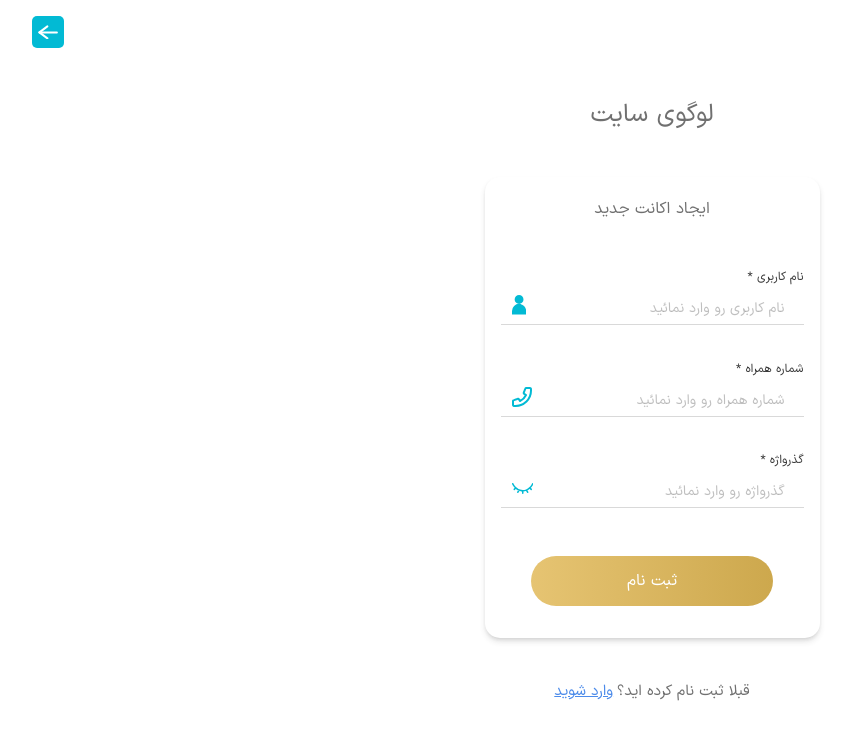
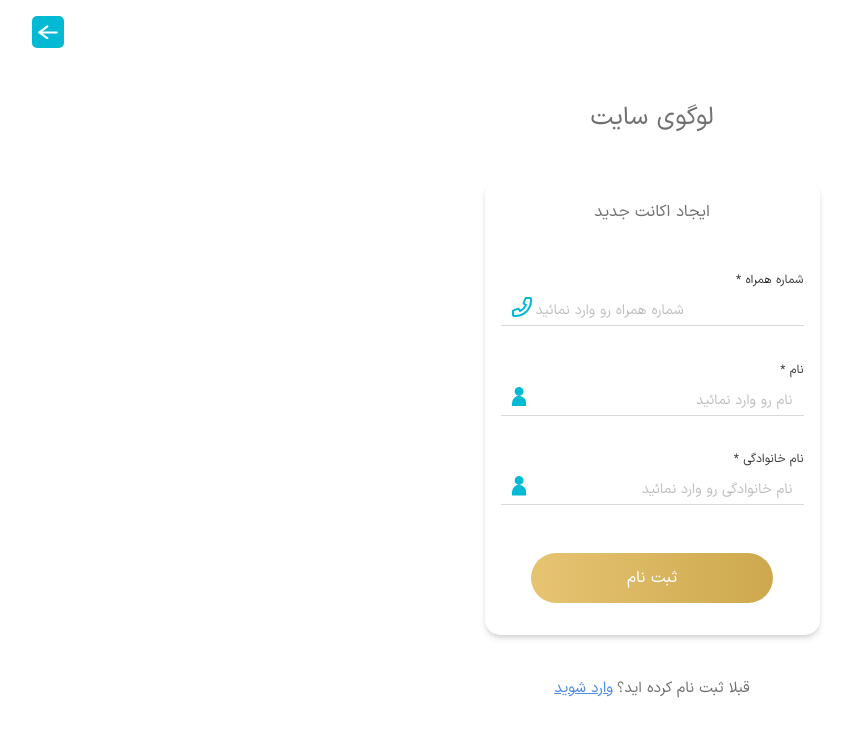
Before and after one commit to peyman-dev/Tadabor-App, a Next.js app: page /auth/register in a window 1280 px wide. Shown: the top 740 px of the page, without its empty margins (201-1053 px from the left). Built offline with nearby package versions, Linux system fonts and the light colour scheme.

Commit message:
Developed Login Page

```diff
--- a/app/actions.ts
+++ b/app/actions.ts
@@ -1,5 +1,14 @@
 import { sendRequest } from "./core/api/axios";
+import { ApiResponseType, LoginPayloadType } from "./core/types";
 
-export const login = async (payload) => {
-  const res = await sendRequest("USER").post("/Login/Login",);
+export const login = async (
+  payload: LoginPayloadType
+): Promise<ApiResponseType> => {
+  const res = await sendRequest().post("/Login/LoginPhone", null, {
+    headers: {
+      Phone: payload.Phone.toString(),
+    },
+  });
+  const data = await res.data;
+  return data;
 };
--- a/app/auth/login/page.tsx
+++ b/app/auth/login/page.tsx
@@ -1,9 +1,11 @@
 "use client"
 
+import { login } from '@/app/actions'
 import PrimaryButton from '@/app/components/common/buttons/primary-button'
 import { AuthInput } from '@/app/components/pages/auth/common/auth-input'
 import PasswordIcon from '@/app/components/svgs/PasswordIcon'
 import PhoneIcon from '@/app/components/svgs/PhoneIcon'
+import { LoginPayloadType } from '@/app/core/types'
 // import UserIcon from '@/app/components/svgs/UserIcon'
 import { loginValidation } from '@/app/core/validations/auth'
 import { zodResolver } from '@hookform/resolvers/zod'
@@ -28,7 +30,21 @@ const LoginPage = () => {
     const [isLoading, setIsLoading] = useState(false)
 
     const submitted = async (values: AuthValuesType) => {
-        // setIsLoading(true)
+
+        try {
+            setIsLoading(true)
+            const payload: LoginPayloadType = {
+                Phone: String(values.phoneNumber),
+            }
+
+            const res = await login(payload)
+            console.log(res)
+            toast.error(res.message)
+        } catch (error) {
+            console.log(error)
+        } finally {
+            setIsLoading(false)
+        }
 
     }
 
--- a/app/auth/register/page.tsx
+++ b/app/auth/register/page.tsx
@@ -1,48 +1,62 @@
 "use client"
 
-import React from 'react'
+import React, { useState } from 'react'
 import { AuthInput } from '../../components/pages/auth/common/auth-input'
 import UserIcon from '@/app/components/svgs/UserIcon'
 import { useForm } from 'react-hook-form'
 import PhoneIcon from '@/app/components/svgs/PhoneIcon'
 import PasswordIcon from '@/app/components/svgs/PasswordIcon'
 import PrimaryButton from '@/app/components/common/buttons/primary-button'
+import { RegisterType } from '@/app/core/types'
+import { zodResolver } from '@hookform/resolvers/zod'
+import { registerValidation } from '@/app/core/validations/auth'
 
 const RegisterPage = () => {
-  const { setValue } = useForm({
+  const [isLoading, setIsLoading] = useState(false)
+  const { setValue, handleSubmit, formState: { errors }, getValues } = useForm({
     defaultValues: {
-      username: "",
-      phoneNumber: null,
-      password: null,
-
-    }
+      phone: "",
+      name: "",
+      family: "",
+    },
+    resolver: zodResolver(registerValidation)
   })
 
 
+  const submitted = async (values: any) => {
+    try {
+      setIsLoading(true)
+      // const res = await
+    } catch (error) {
+
+    } finally {
+      setIsLoading(false)
+    }
+  }
+
   return (
-    <form autoComplete='off' className='w-full space-y-[48px] p-4 rounded-[15px] shadow-md shadow-[#303030]/16 pt-[20px] pb-8 bg-white relative max-w-[335px]'>
+    <form onSubmit={handleSubmit(submitted)} autoComplete='off' className='w-full space-y-[48px] p-4 rounded-[15px] shadow-md shadow-[#303030]/16 pt-[20px] pb-8 bg-white relative max-w-[335px]'>
       <header className='text-center'>
         <p className='text-gray'>
           ایجاد اکانت جدید
         </p>
       </header>
       <main className='space-y-[35.5px]'>
-
-        <AuthInput icon={<UserIcon />} onChange={(value: string) => {
-          setValue("username", value)
-        }} isRequired label="نام کاربری" />
-
-        <AuthInput icon={<PhoneIcon />} type='number' onChange={(value: any) => {
-          setValue("phoneNumber", value)
+        <AuthInput error={errors.phone?.message} icon={<PhoneIcon />} type='number' onChange={(value: any) => {
+          setValue("phone", value)
         }} isRequired label="شماره همراه" />
 
-        <AuthInput icon={<PasswordIcon />} type='password' onChange={(value: any) => {
-          setValue("password", value)
-        }} isRequired label="گذرواژه" />
+        <AuthInput error={errors.name?.message} icon={<UserIcon />} onChange={(value: string) => {
+          setValue("name", value)
+        }} isRequired label="نام" />
+
+        <AuthInput error={errors.family?.message} icon={<UserIcon />} onChange={(value: any) => {
+          setValue("family", value)
+        }} isRequired label="نام خانوادگی" />
 
       </main>
       <footer className="flex items-center justify-center">
-        <PrimaryButton className='min-w-[242px] h-[50px] rounded-[30px] mx-auto'>
+        <PrimaryButton disabled={isLoading} className='min-w-[242px] h-[50px] rounded-[30px] mx-auto' type='submit'>
           ثبت نام
         </PrimaryButton>
       </footer>
--- a/app/components/pages/auth/common/auth-input.tsx
+++ b/app/components/pages/auth/common/auth-input.tsx
@@ -11,8 +11,8 @@ const AuthInput = ({ type = "string", label, error, onChange, icon, placeholder,
       <div dir="ltr">
         <Input autoComplete='off' onChange={(e) => {
           onChange(e.target.value)
-        }} prefix={icon} variant='underlined' dir='ltr' type={type} classNames={{
-          input: "placeholder:text-sm !mt-2 placeholder:text-end !pr-2  !font-IRANSans-Regular"
+        }} prefix={icon} variant='underlined' dir={type == "number" ?'ltr' : "rtl"} type={type} classNames={{
+          input: "placeholder:text-sm !mt-2 !text-sm  !font-IRANSans-Regular"
         }} placeholder={placeholder || `${label} رو وارد نمائید`} />
       </div>
       {error &&
--- a/app/core/api/axios.ts
+++ b/app/core/api/axios.ts
@@ -2,8 +2,17 @@ import axios from "axios";
 
 type API_METHOD = "USER" | "FILES";
 
-export const sendRequest = (method: API_METHOD = "USER") =>
-  axios.create({
-    baseURL:
-      method == "USER" ? process.env.USER_BASE_URL : process.env.FILES_BASE_URL,
-  });
+const getBaseUrl = (type: API_METHOD = "USER") => {
+  switch (type) {
+    case "USER":
+      return "https://api.tadaborzendegi.ir/usermanagement";
+    case "FILES":
+      return "https://api.tadaborzendegi.ir/mediaapi";
+    default:
+      return "https://api.tadaborzendegi.ir/usermanagement";
+  }
+};
+
+export const sendRequest = (type: API_METHOD = "USER") => axios.create({
+  baseURL: getBaseUrl(type),
+});
--- /dev/null
+++ b/app/core/types.ts
@@ -0,0 +1,26 @@
+export type LoginPayloadType = {
+  Phone: number | string;
+  // password: string
+};
+
+export type RegisterType = {
+  phone: string;
+  name: string;
+  family: string
+};
+
+export type ApiResponseType = {
+  erroCode: number;
+  systemMessage: string;
+  message: string;
+  data: {
+    id: number;
+    idPerson: number;
+    username: string | null;
+    password: string;
+    unixTimeLastSeen: number | null;
+    status: boolean;
+    code: number;
+    actor: string | null;
+  };
+};
--- a/app/core/validations/auth.ts
+++ b/app/core/validations/auth.ts
@@ -4,3 +4,9 @@ export const loginValidation = z.object({
     phoneNumber: z.string().regex(/^\d{11}$/, "شماره موبایل باید 11 کاراکتر باشد").transform(Number),
     password: z.string().regex(/^.{8,}$/, "رمز عبور باید حداقل 8 کاراکتر باشد")
 })
+
+export const registerValidation = z.object({
+    phone: z.string().regex(/^\d{11}$/, "شماره موبایل باید 11 کاراکتر باشد").transform(Number),
+    name: z.string().min(3, "لطفا نام خود را به درستی وارد نمائید"),
+    family: z.string().min(3, "لطفا نام خانوادگی خود را به درستی وارد نمائید")
+})
```
